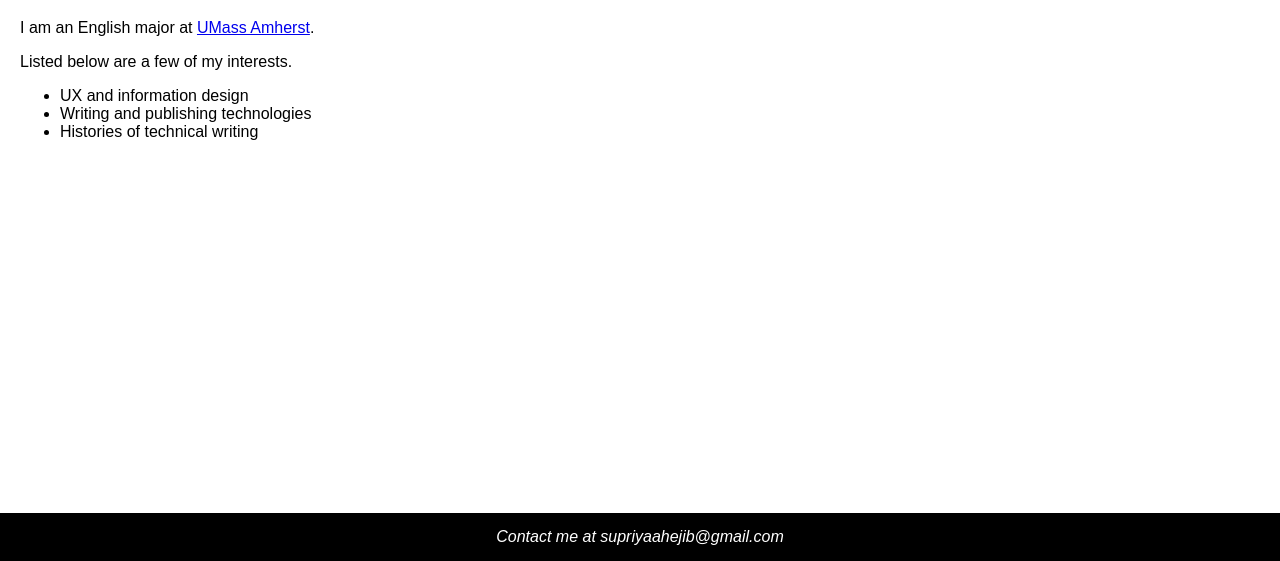
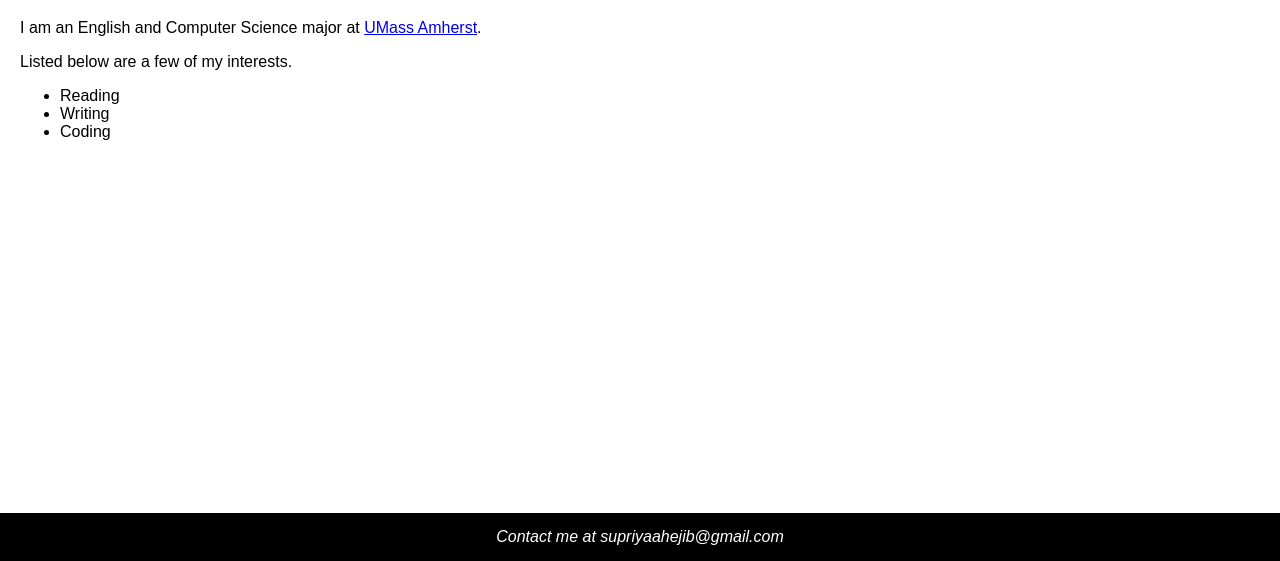
Before and after one commit to supriyaa-eng391/supriyaa-eng391.github.io, a plain HTML site: page exercises/exercise10.html in a window 1280 px wide. Shown: the part 239-800 px from the top of the page. Drawn offline with Linux system fonts and the light colour scheme.

Commit message:
Update exercise10.html

```diff
--- a/exercises/exercise10.html
+++ b/exercises/exercise10.html
@@ -26,14 +26,14 @@
     <main>
         <h1>About Me</h1>
 
-        <p>I am an English major at <a href="https://www.umass.edu" target="_blank">UMass Amherst</a>.</p>
+        <p>I am an English and Computer Science major at <a href="https://www.umass.edu" target="_blank">UMass Amherst</a>.</p>
 
         <p>Listed below are a few of my interests.</p>
 
         <ul>
-            <li>UX and information design</li>
-            <li>Writing and publishing technologies</li>
-            <li>Histories of technical writing</li>
+            <li>Reading</li>
+            <li>Writing</li>
+            <li>Coding</li>
         </ul>
     </main>
 
```
